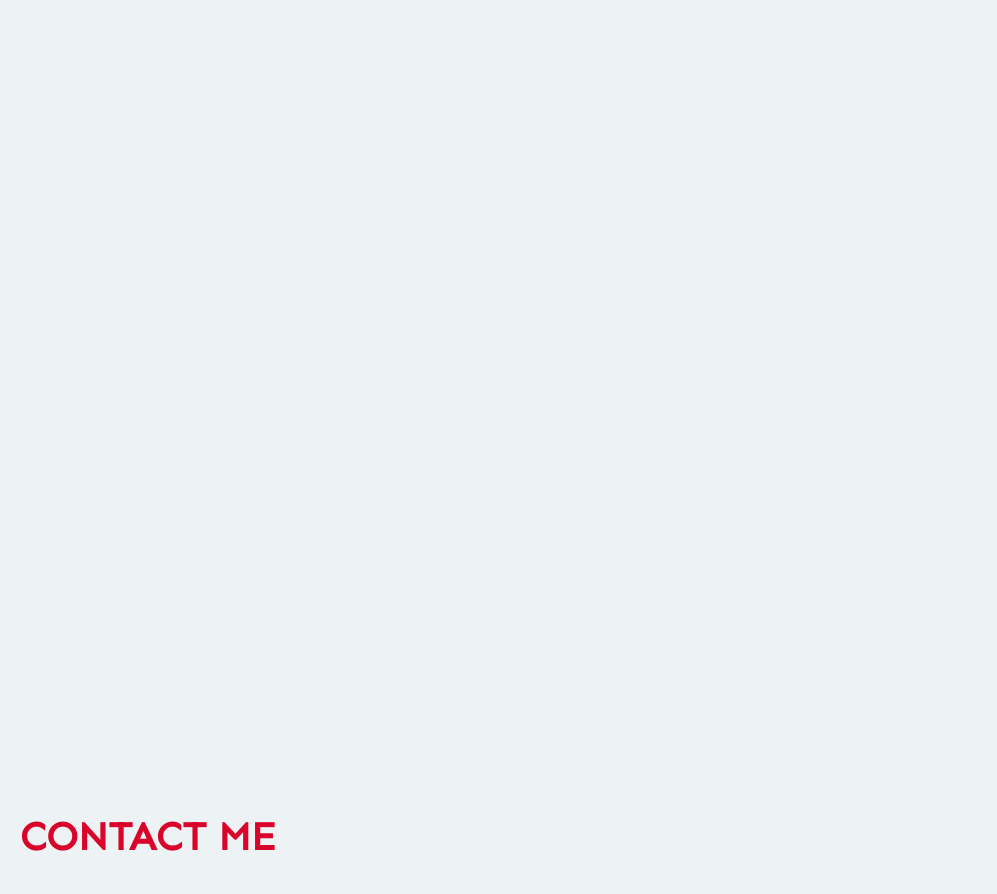
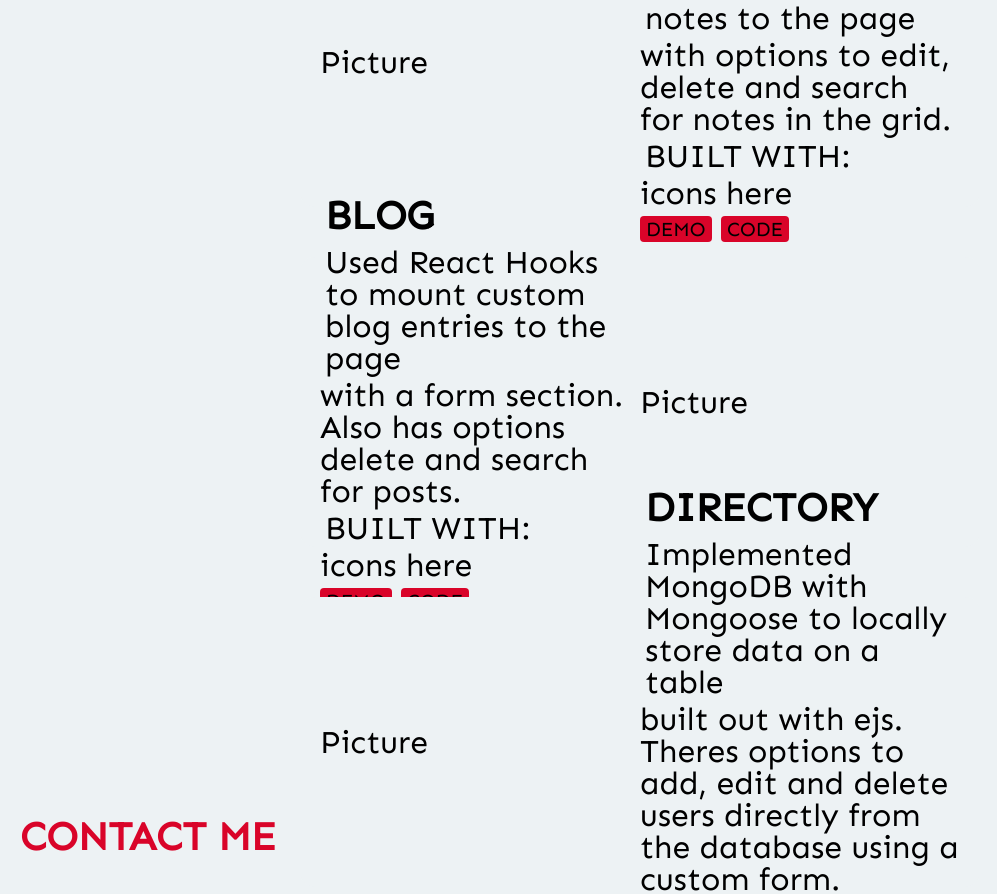
Before and after one commit to evstraub/my-portfolio, a React (Create React App) app: page / in a window 1280 px wide. Shown: the part 1903-2797 px from the top of the page, without its empty margins (0-997 px from the left). Built offline with nearby package versions, Linux system fonts and the light colour scheme; the HTML template or start-up script is replaced by a standard one.

Commit message:
added basic projects layout and more style changes

```diff
--- a/src/App.css
+++ b/src/App.css
@@ -12,6 +12,7 @@
   align-items: center;
   color:var(--head-color);
   font-family: var(--font-family);
+  background-color: var(--background-color);
 }
 
 .menu {
@@ -94,8 +95,6 @@
 
 }
 
-
-
 .projects {
   width: 100%;
   height: 100vh;
@@ -112,6 +111,91 @@
   font-family: var(--font-family);
 
 }
+.projects-grid{
+   height: 750px;
+   width: 100vw;
+   display: flex;
+   flex-direction: column;
+   align-items: center;
+   gap: 50px;
+   font-family: var(--font-family);
+   font-size: xx-large;
+ }
+
+.div1 {
+  height: 250px;
+  width: 50vw;
+  background-color: var(--background-color);
+  display: flex;
+  align-items: center;
+  justify-content: center;
+  border-radius: 15px;
+  padding: 20px;
+
+ }
+
+.div2 {
+  height: 250px;
+  width: 50vw;
+  background-color: var(--background-color);    display: flex;
+  align-items: center;
+  justify-content: center;
+  border-radius: 15px;
+  padding: 20px;
+
+}
+
+.div3 {
+  height: 250px;
+  width:50vw;
+  background-color: var(--background-color);  display: flex;
+  align-items: center;
+  justify-content: center;
+  border-radius: 15px;
+  padding: 20px;
+}
+.in1{
+width: 100vw;
+height:250px;
+color: var(--link-color);
+display: flex;
+justify-content: center;
+flex-direction: column;
+}
+
+.in2{
+  width: 100vw;
+  height:250px;
+  color: var(--link-color);
+  display: flex;
+  justify-content: center;
+  flex-direction: column;
+}
+.in3{
+  width: 100vw;
+  height:250px;
+  color: var(--link-color);
+  display: flex;
+  justify-content: center;
+  flex-direction: column;
+}
+
+button{
+  border: none;
+  border-radius: 4px;
+  font-size: 20px;
+  font-family: var(--font-family);
+  background: var(--head-color)
+}
+
+
+
+
+
+
+
+
+
 .contact {
   width: 100%;
   height: 100vh;
--- a/src/components/Darkmode.jsx
+++ b/src/components/Darkmode.jsx
@@ -2,7 +2,6 @@ import "./DarkMode.css";
 
 
 import "./DarkMode.css";
-import { ChangeEventHandler } from "react";
 
 // 1
 const setDark = () => {
--- a/src/components/Home.jsx
+++ b/src/components/Home.jsx
@@ -1,7 +1,6 @@
 import React from 'react'
-import { HiArrowNarrowRight } from 'react-icons/hi'
 import '../App.css'
-import { Link } from 'react-scroll'
+// import { Link } from 'react-scroll'
 const Home = () => {
   return (
     <div name="home" className="home">
--- a/src/components/Projects.jsx
+++ b/src/components/Projects.jsx
@@ -4,7 +4,55 @@ const Projects= () => {
   return (
     <>
       <h5 name='projects'className="projects-title">MY PROJECTS</h5>
-      <div className="projects"></div>
+      <div className="projects">
+<div className='projects-grid'>
+<div class="div1">
+  <div class="in1">Picture </div>
+  <div class="in1">
+    <h1 style={{fontSize:'40px', fontWeight:'bold', padding:'5px'}}>POST-IT</h1>
+    <p style={{padding:'5px'}}> Used  React Hooks to mount custom notes to the page</p>
+  <p>with options to edit, delete and search for notes in the grid.</p>
+  <p style={{padding:'5px'}}>BUILT WITH:</p>
+  <div> icons here</div>
+  <div>
+    <button>DEMO</button>  <button>CODE</button>
+</div>
+  </div>
+</div>
+<div class="div2">
+  <div class="in2">
+    <h1 style={{fontSize:'40px', fontWeight:'bold', padding:'5px'}}>BLOG</h1>
+    <p style={{padding:'5px'}}> Used React Hooks to mount custom blog entries to the page</p>
+  <p>with a form section. Also has options delete and search for posts.</p>
+  <p style={{padding:'5px'}}>BUILT WITH:</p>
+  <div> icons here</div>
+  <div>
+    <button>DEMO</button>  <button>CODE</button>
+</div>
+  </div>
+  <div class="in2">Picture </div>
+</div>
+
+<div class="div3">
+  <div class="in3">Picture </div>
+  <div class="in3">
+    <h1 style={{fontSize:'40px', fontWeight:'bold', padding:'5px'}}>DIRECTORY</h1>
+    <p style={{padding:'5px'}}> Implemented MongoDB with Mongoose to locally store data on a table</p>
+  <p>built out with ejs. Theres options to add, edit and delete users directly from the database using a custom form.</p>
+  <p style={{padding:'5px'}}>BUILT WITH:</p>
+  <div> icons here</div>
+  <div>
+    <button>DEMO</button>  <button>CODE</button>
+</div>
+  </div>
+</div>
+
+
+
+
+</div>
+
+      </div>
     </>
   );
 }
```
Also changed, not shown: src/assets/skele.jpg (deleted).
